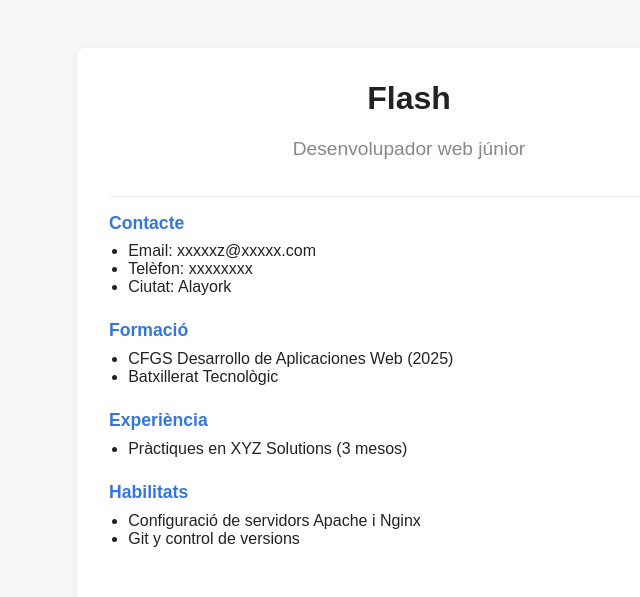
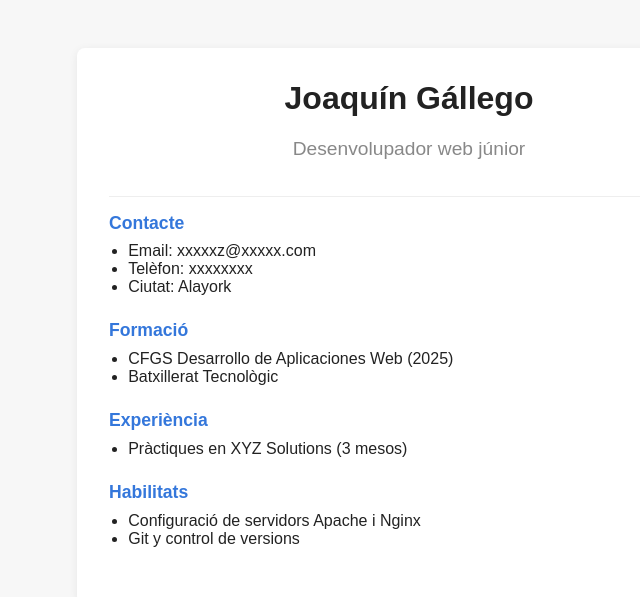
Before and after one commit to jgallego-ramis/dawebjg, a plain HTML site: page cv/index.html in a window 1280 px wide. Shown: the whole page, without its empty margins (231-871 px from the left). Drawn offline with Linux system fonts and the light colour scheme.

Commit message:
Changed name in CV to my name

```diff
--- a/cv/index.html
+++ b/cv/index.html
@@ -8,7 +8,7 @@
 <body>
   <div class="cv-container">
     <header>
-      <h1>Flash</h1>
+      <h1>Joaquín Gállego</h1>
       <p class="subtitle">Desenvolupador web júnior</p>
     </header>
     <section>
```
